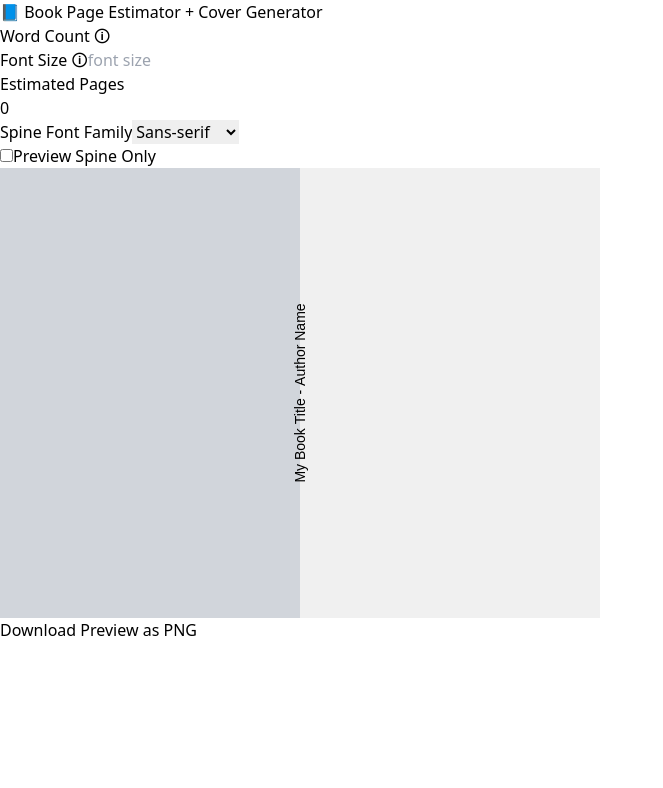
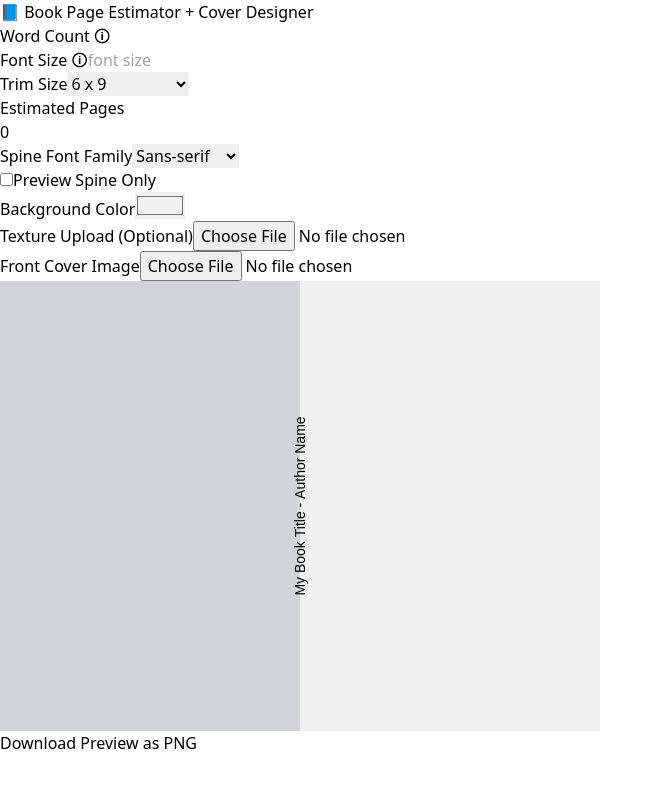
Before and after one commit to avfaulkner/book-page-estimator, a React (Vite) app: page / in a window 1280 px wide. Shown: the top 788 px of the page, without its empty margins (0-663 px from the left). Built offline with nearby package versions, Linux system fonts and the light colour scheme.

Commit message:
improve trim preview

```diff
--- a/src/App.tsx
+++ b/src/App.tsx
@@ -31,28 +31,9 @@ function App() {
   const [bgColor, setBgColor] = useState('#f0f0f0');
   const [textureFile, setTextureFile] = useState<File | null>(null);
   const canvasRef = useRef<HTMLCanvasElement>(null);
-  const dragInfo = useRef<{ index: number; offsetX: number; offsetY: number } | null>(null);
   const [descPosition, setDescPosition] = useState({ x: 20, y: 50 });
-  const descDrag = useRef<{ offsetX: number; offsetY: number } | null>(null);
 
   const pages = estimatePages(Number(wordCount) || 0, trimSize, Number(fontSize) || 12);
-
-  const drawBackground = (ctx: CanvasRenderingContext2D, totalW: number, height: number) => {
-    if (textureFile) {
-      const bg = new Image();
-      bg.onload = () => {
-        const pattern = ctx.createPattern(bg, 'repeat');
-        if (pattern) {
-          ctx.fillStyle = pattern;
-          ctx.fillRect(0, 0, totalW, height);
-        }
-      };
-      bg.src = URL.createObjectURL(textureFile);
-    } else {
-      ctx.fillStyle = bgColor;
-      ctx.fillRect(0, 0, totalW, height);
-    }
-  };
 
   const downloadPNG = () => {
     const canvas = canvasRef.current;
@@ -80,9 +61,24 @@ function App() {
     canvasRef.current.width = totalW;
     canvasRef.current.height = height;
 
-    drawBackground(ctx, totalW, height);
+    // Draw background
+    if (textureFile) {
+      const bg = new Image();
+      bg.onload = () => {
+        const pattern = ctx.createPattern(bg, 'repeat');
+        if (pattern) {
+          ctx.fillStyle = pattern;
+          ctx.fillRect(0, 0, totalW, height);
+        }
+      };
+      bg.src = URL.createObjectURL(textureFile);
+    } else {
+      ctx.fillStyle = bgColor;
+      ctx.fillRect(0, 0, totalW, height);
+    }
 
     if (!spineOnlyView) {
+      // Back Cover
       ctx.fillStyle = '#d1d5db';
       ctx.fillRect(0, 0, trimW * dpi, height);
       backImages.forEach(({ file, x, y, width, height }) => {
@@ -91,6 +87,7 @@ function App() {
         img.src = URL.createObjectURL(file);
       });
 
+      // Back Description
       ctx.fillStyle = descColor;
       ctx.font = `${descFontSize}px sans-serif`;
       ctx.textAlign = descAlign;
@@ -98,6 +95,7 @@ function App() {
         ctx.fillText(line, descPosition.x, descPosition.y + i * (descFontSize + 4));
       });
 
+      // Front Cover
       if (frontFile) {
         const frontImg = new Image();
         frontImg.onload = () => ctx.drawImage(frontImg, (trimW + spineW) * dpi, 0, trimW * dpi, height);
@@ -105,6 +103,7 @@ function App() {
       }
     }
 
+    // Spine
     ctx.fillStyle = '#ccc';
     ctx.fillRect(trimW * dpi, 0, spineW * dpi, height);
     ctx.save();
@@ -118,23 +117,33 @@ function App() {
   }, [backImages, title, author, trimSize, pages, frontFile, description, descFontSize, descAlign, descPosition, bgColor, textureFile, descColor, spineFontSize, spineFontColor, spineFontFamily, spineOnlyView]);
 
   return (
-    <div className="p-6 max-w-3xl mx-auto space-y-4">
-      <h1 className="text-2xl font-bold">📘 Book Page Estimator + Cover Generator</h1>
+    <div className="p-6 max-w-4xl mx-auto space-y-6">
+      <h1 className="text-2xl font-bold">📘 Book Page Estimator + Cover Designer</h1>
       <div className="grid md:grid-cols-2 gap-4">
         <div>
-          <label className="block" title="Total number of words in your manuscript">Word Count 🛈</label>
+          <label title="Total number of words in your manuscript">Word Count 🛈</label>
           <input type="number" value={wordCount} onChange={e => setWordCount(e.target.value)} className="w-full border p-1 rounded" />
         </div>
         <div>
-          <label className="block" title="Size of text inside your book, usually 11–12pt">Font Size 🛈</label>
+          <label title="Font size inside your book, usually 11–12pt">Font Size 🛈</label>
           <input type="number" placeholder="font size" value={fontSize} onChange={e => setFontSize(Number(e.target.value))} className="w-full border p-1 rounded" />
         </div>
-        <div className="col-span-2">
-          <label className="block">Estimated Pages</label>
-          <p className="text-lg font-medium">{pages}</p>
+        <div>
+          <label>Trim Size</label>
+          <select value={trimSize} onChange={e => setTrimSize(e.target.value)} className="w-full border p-1 rounded">
+            <option value="6x9">6 x 9</option>
+            <option value="5.5x8.5">5.5 x 8.5</option>
+            <option value="8.5x11">8.5 x 11</option>
+            <option value="8x8">8 x 8 (Square)</option>
+            <option value="7x10">7 x 10</option>
+          </select>
         </div>
         <div>
-          <label className="block">Spine Font Family</label>
+          <label>Estimated Pages</label>
+          <div className="font-medium text-lg">{pages}</div>
+        </div>
+        <div>
+          <label>Spine Font Family</label>
           <select value={spineFontFamily} onChange={e => setSpineFontFamily(e.target.value)} className="w-full border p-1 rounded">
             <option value="sans-serif">Sans-serif</option>
             <option value="serif">Serif</option>
@@ -142,23 +151,27 @@ function App() {
             <option value="cursive">Cursive</option>
           </select>
         </div>
+        <div className="flex items-center gap-2">
+          <input type="checkbox" checked={spineOnlyView} onChange={e => setSpineOnlyView(e.target.checked)} />
+          <label>Preview Spine Only</label>
+        </div>
         <div>
-          <label className="inline-flex items-center mt-6">
-            <input type="checkbox" checked={spineOnlyView} onChange={e => setSpineOnlyView(e.target.checked)} className="mr-2" />
-            Preview Spine Only
-          </label>
+          <label>Background Color</label>
+          <input type="color" value={bgColor} onChange={e => setBgColor(e.target.value)} className="w-full border rounded" />
+        </div>
+        <div>
+          <label>Texture Upload (Optional)</label>
+          <input type="file" accept="image/*" onChange={e => setTextureFile(e.target.files?.[0] || null)} className="w-full" />
+        </div>
+        <div className="col-span-2">
+          <label>Front Cover Image</label>
+          <input type="file" accept="image/*" onChange={e => setFrontFile(e.target.files?.[0] || null)} className="w-full" />
         </div>
       </div>
-      <canvas
-        ref={canvasRef}
-        className="border rounded shadow-md w-full"
-        onMouseDown={() => {}}
-        onMouseMove={() => {}}
-        onMouseUp={() => {}}
-      />
+      <canvas ref={canvasRef} className="border rounded shadow w-full" />
       <button
         onClick={downloadPNG}
-        className="mt-4 px-4 py-2 bg-blue-600 text-white rounded shadow hover:bg-blue-700"
+        className="px-4 py-2 bg-blue-600 text-white rounded shadow hover:bg-blue-700"
       >
         Download Preview as PNG
       </button>
```
